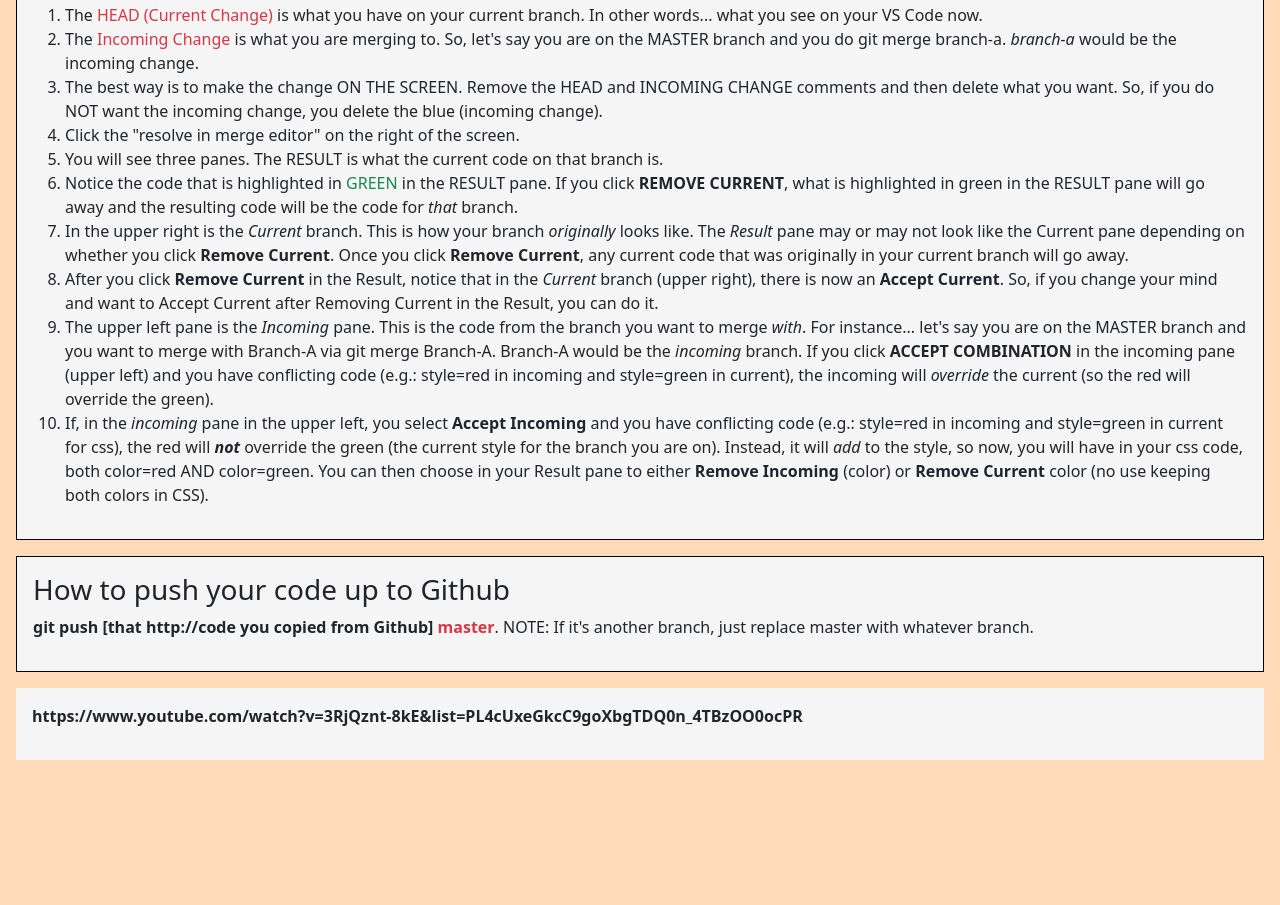
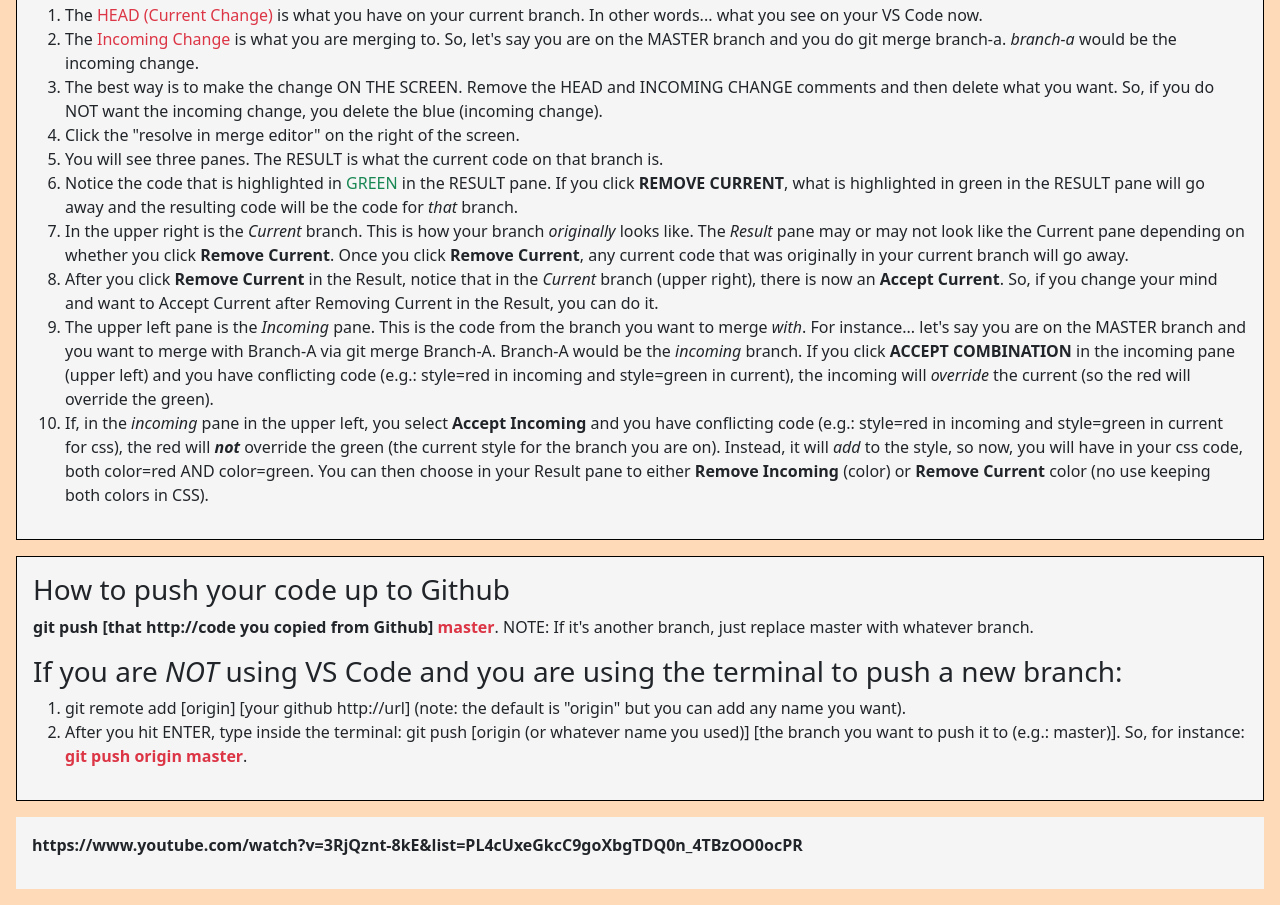
Before and after one commit to dho1115/net-ninja-gitone, a website: page index.html in a window 1280 px wide. Shown: the part 2933-3838 px from the top of the page. Before the commit the page ends 3709 px from the top, so only its background shows below. Drawn offline with nearby package versions, Linux system fonts and the light colour scheme.

Commit message:
How to push via terminal.

```diff
--- a/index.html
+++ b/index.html
@@ -133,6 +133,11 @@
    <article class="m-3 p-3">
       <h3>How to push your code up to Github</h3>
       <p><strong>git push [that http://code you copied from Github] <span class="text-danger">master</span></strong>. NOTE: If it's another branch, just replace master with whatever branch.</p>
+      <h3>If you are <i>NOT</i> using VS Code and you are using the terminal to push a new branch:</h3>
+      <ol>
+         <li>git remote add [origin] [your github http://url] (note: the default is "origin" but you can add any name you want).</li>
+         <li>After you hit ENTER, type inside the terminal: git push [origin (or whatever name you used)] [the branch you want to push it to (e.g.: master)]. So, for instance: <strong class="text-danger">git push origin master</strong>.</li>
+      </ol>
    </article>
 
    <footer class="p-3 m-3">
```
